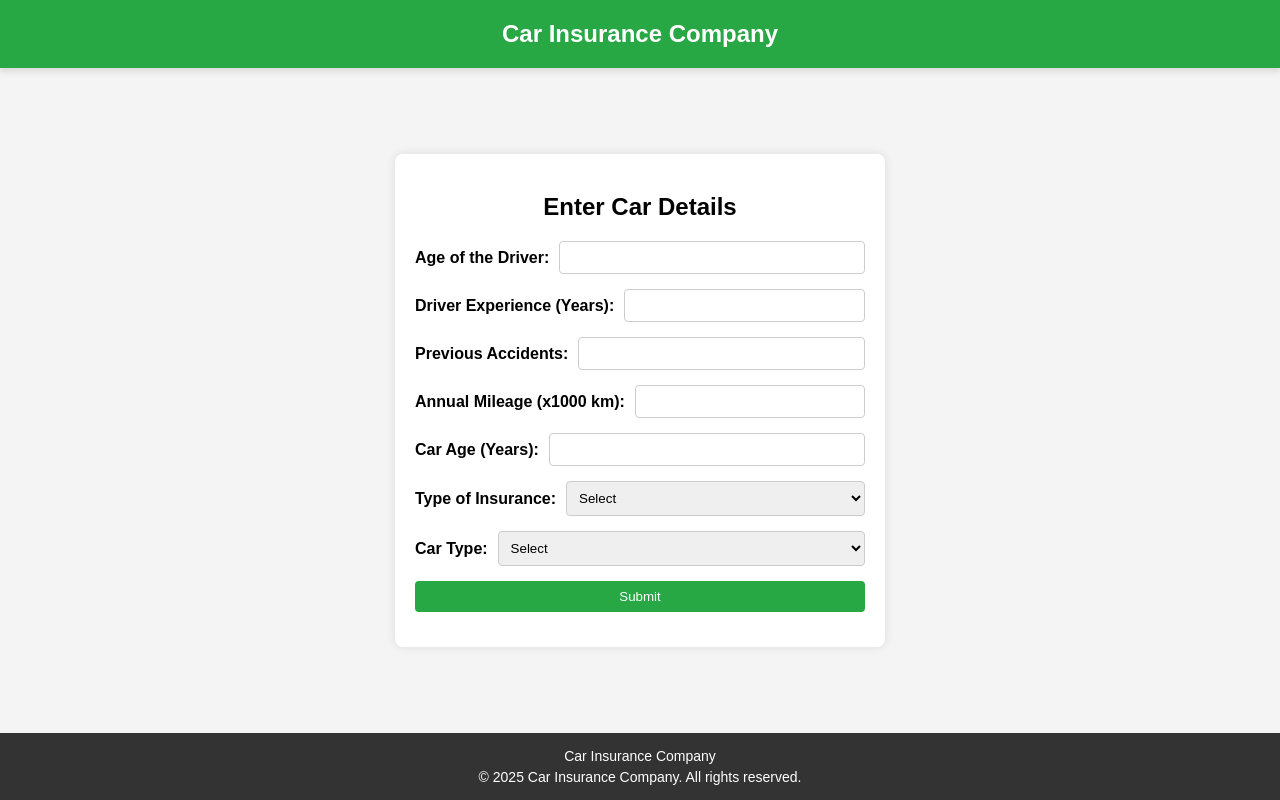
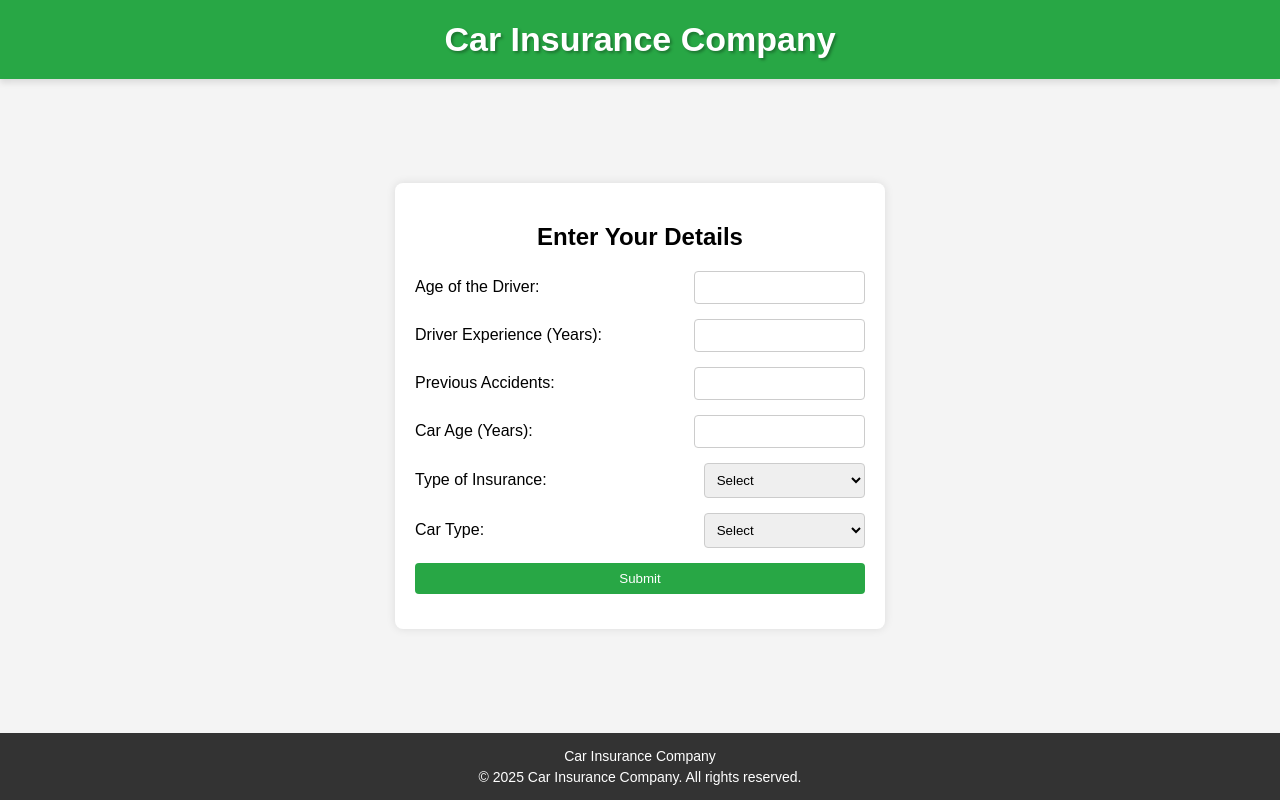
Before and after one commit to Meshal6299/Insurance-Prediction, a Flask app: page / in a window 1280 px wide. Run offline with Flask 3, Linux system fonts and the light colour scheme.

Commit message:
adjusted the form

```diff
--- a/static/style.css
+++ b/static/style.css
@@ -7,7 +7,9 @@ body {
     display: flex;
     flex-direction: column;
     align-items: center;
-    min-height: 100vh;
+    height: 100vh;
+    width: 100vw;
+    overflow: hidden;
 }
 
 /* Top Section: Main Title */
@@ -22,7 +24,8 @@ body {
 
 .top-section h1 {
     margin: 0;
-    font-size: 24px;
+    font-size: 34px;
+    text-shadow: 2px 2px 3px rgba(0,0,0,0.3);
 }
 
 /* Middle Section: Form */
@@ -41,7 +44,7 @@ body {
     padding: 20px;
     border-radius: 8px;
     box-shadow: 0 0 10px rgba(0, 0, 0, 0.1);
-    width: 450px; /* Increased width to accommodate labels and inputs on one line */
+    width: 450px; /* Adjusted width for better layout */
 }
 
 .form-container h2 {
@@ -52,31 +55,30 @@ body {
 /* Form Group Styles */
 .form-group {
     display: flex;
-    justify-content: space-between;
+    justify-content: flex-end; /* Aligns the children to the right */
     align-items: center;
     margin-bottom: 15px;
+    gap: 10px; /* Space between label and input/select */
 }
 
 .form-group label {
-    margin-right: 10px; /* Space between label and input */
-    font-weight: bold;
     white-space: nowrap; /* Prevents the label from wrapping */
+    width: 70%; /* Width adjusted to provide a consistent layout */
 }
 
 .form-group input, .form-group select {
-    flex-grow: 1;
+    width: 40%; /* All input and select elements have the same width */
     padding: 8px;
     border: 1px solid #ccc;
     border-radius: 4px;
-    box-sizing: border-box;
 }
 
 .form-group input[type="submit"] {
+    width: 100%; /* Full width button */
     background-color: #28a745;
     color: white;
     border: none;
     cursor: pointer;
-    width: 100%; /* Full width button */
 }
 
 .form-group input[type="submit"]:hover {
--- a/templates/index.html
+++ b/templates/index.html
@@ -16,7 +16,7 @@
     <!-- Middle Section: Form -->
     <div class="middle-section">
         <div class="form-container">
-            <h2>Enter Car Details</h2>
+            <h2>Enter Your Details</h2>
             <form id="carDetailsForm" action="#" method="post">
 
                 <!-- Form fields arranged with labels on the left -->
@@ -33,11 +33,6 @@
                 <div class="form-group row">
                     <label for="previousAccidents">Previous Accidents:</label>
                     <input type="number" id="previousAccidents" name="previousAccidents" min="0" required>
-                </div>
-
-                <div class="form-group row">
-                    <label for="annualMileage">Annual Mileage (x1000 km):</label>
-                    <input type="number" id="annualMileage" name="annualMileage" min="0" required>
                 </div>
 
                 <div class="form-group row">
@@ -77,5 +72,11 @@
         <p>Car Insurance Company</p>
         <p>&copy; 2025 Car Insurance Company. All rights reserved.</p>
     </div>
+
+    <!-- JavaScript -->
+    <script>
+
+    </script>
+
 </body>
 </html>
```
